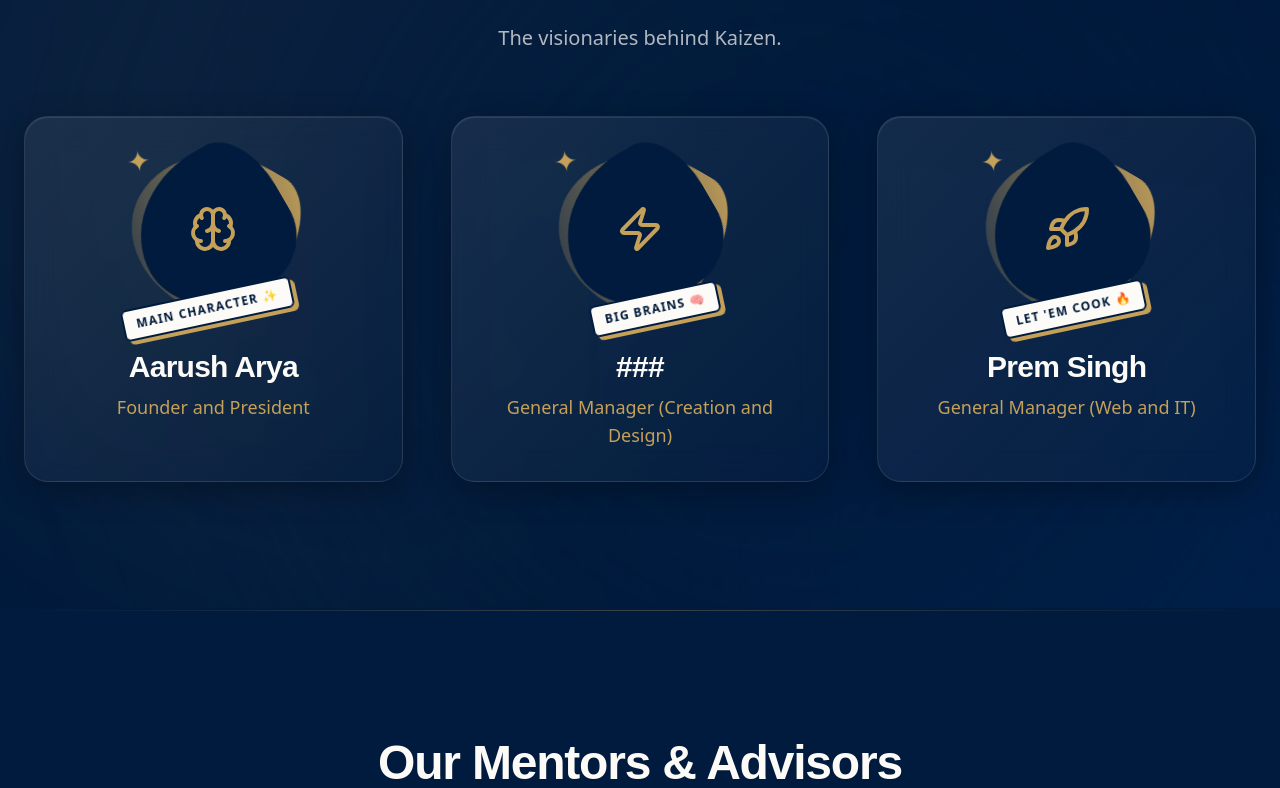
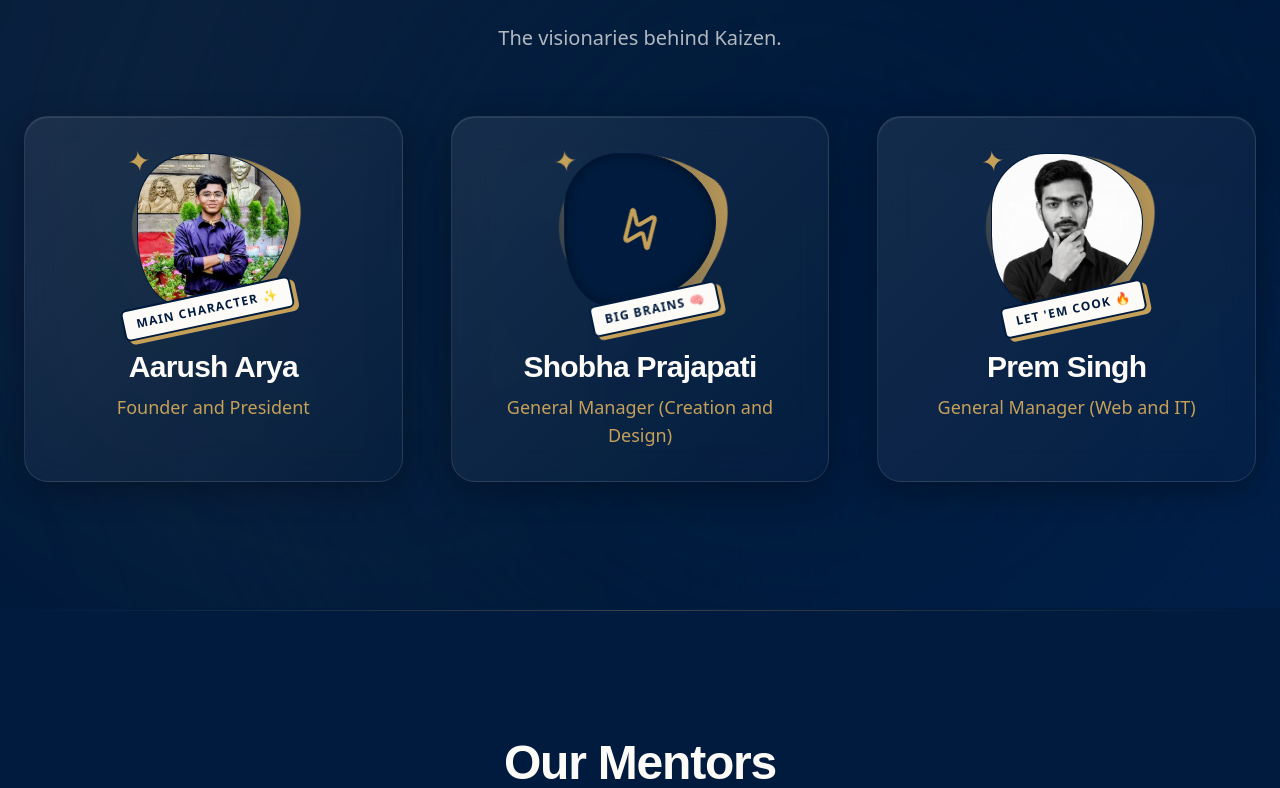
Before and after one commit to YouKnowPrem/Kaizen, a React (Vite) app: page /team in a window 1280 px wide. Shown: the part 192-980 px from the top of the page. Built offline with nearby package versions, Linux system fonts and the light colour scheme.

Commit message:
Update Team.tsx

```diff
--- a/src/pages/Team.tsx
+++ b/src/pages/Team.tsx
@@ -7,12 +7,13 @@
     {
       name: "Aarush Arya",
       role: "Founder and President",
+      image: "/Aarush_g.avif",
       icon: <Brain size={48} className="text-gold" />,
       tag: "Main Character",
       emoji: "✨"
     },
     {
-      name: "###",
+      name: "Shobha Prajapati",
       role: "General Manager (Creation and Design)",
       icon: <Zap size={48} className="text-gold" />,
       tag: "Big Brains",
@@ -21,6 +22,7 @@
     {
       name: "Prem Singh",
       role: "General Manager (Web and IT)",
+      image: "/Prem_singh.avif",
       icon: <Rocket size={48} className="text-gold" />,
       tag: "Let 'em Cook",
       emoji: "🔥"
@@ -71,10 +73,14 @@
             >
               <div className="relative w-40 h-40 mx-auto mb-10">
                 <div className="absolute inset-0 bg-gradient-to-tr from-gold to-gold/10 rounded-[40%_60%_70%_30%/40%_50%_60%_50%] animate-[spin_10s_linear_infinite]" />
-                <div className="absolute inset-1 bg-navy rounded-[40%_60%_70%_30%/40%_50%_60%_50%] flex items-center justify-center animate-[spin_10s_linear_infinite_reverse]">
-                  <div className="animate-[spin_10s_linear_infinite]">
-                    {t.icon}
-                  </div>
+                <div className="absolute inset-1 bg-navy rounded-[40%_60%_70%_30%/40%_50%_60%_50%] flex items-center justify-center overflow-hidden border border-navy shadow-[inset_0_0_10px_rgba(0,0,0,0.5)]">
+                  {t.image ? (
+                    <img src={t.image} alt={t.name} className="w-full h-full object-cover animate-[anti_spin_10s_linear_infinite]" style={{ animationDirection: 'reverse' }} />
+                  ) : (
+                    <div className="animate-[spin_10s_linear_infinite_reverse]">
+                      {t.icon}
+                    </div>
+                  )}
                 </div>
 
                 <motion.div
@@ -101,10 +107,10 @@
       </section>
 
       {/* Deep Divider */}
-      <div className="w-full h-px bg-gradient-to-r from-transparent via-gold/30 to-transparent mb-32" />
+      <div className="w-full h-px bg-gradient-to-r from-transparent via-gold/30 to-transparent mb-20 md:mb-32" />
 
       {/* Mentors Section */}
-      <section className="max-w-7xl mx-auto px-6">
+      <section className="max-w-7xl mx-auto px-4 md:px-6">
         <div className="text-center mb-16">
           <motion.h2
             initial={{ opacity: 0 }}
@@ -112,7 +118,7 @@
             viewport={{ once: true }}
             className="text-4xl md:text-5xl font-bold text-cream mb-4"
           >
-            Our Mentors & Advisors
+            Our Mentors
           </motion.h2>
           <p className="text-xl text-cream/60 max-w-2xl mx-auto">
             Industry experts guiding the next generation of innovators.
```
